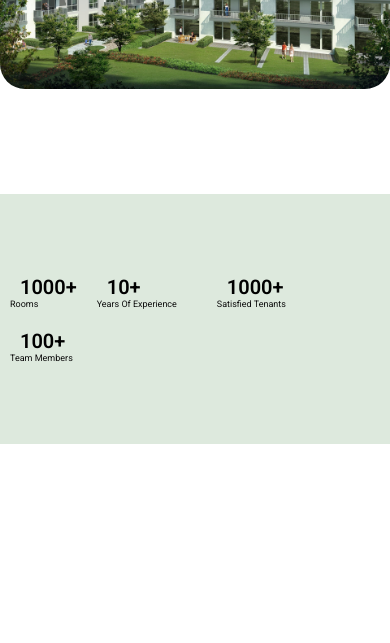
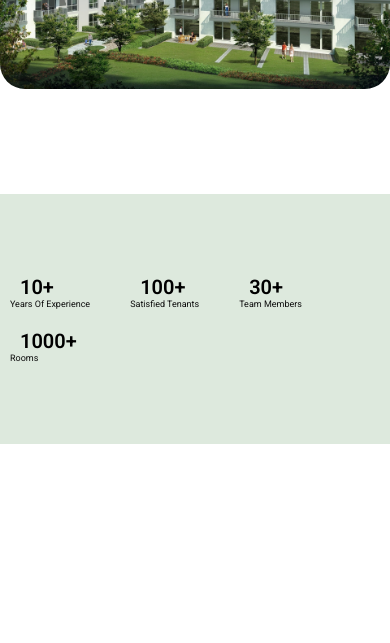
Before and after one commit to Naominm/URBAN-HAVEN, a website built with Vite: page index.html in a window 390 px wide. Shown: the part 201-844 px from the top of the page. Built offline with nearby package versions, Linux system fonts and the light colour scheme; files whose address does not match are found by name.

Commit message:
Added responsivity to the botton hero

```diff
--- a/index.html
+++ b/index.html
@@ -104,20 +104,20 @@
         <div class="bottom-hero">
           <div class="bottom-hero-items">
             <div class="item1">
-              <h3>1000+</h3>
-              <p>rooms</p>
-            </div>
-            <div class="item1">
               <h3>10+</h3>
               <p>years of experience</p>
             </div>
             <div class="item1">
-              <h3>1000+</h3>
+              <h3>100+</h3>
               <p>satisfied tenants</p>
             </div>
             <div class="item1">
-              <h3>100+</h3>
+              <h3>30+</h3>
               <p>team members</p>
+            </div>
+            <div class="item1">
+              <h3>1000+</h3>
+              <p>rooms</p>
             </div>
           </div>
         </div>
--- a/src/style.css
+++ b/src/style.css
@@ -462,7 +462,7 @@ body {
 }
 @media screen and (max-width: 48em) {
   .bottom-hero-items {
-    gap: 2.5rem;
+    gap: 2.6rem;
     margin-top: 0rem;
     padding-top: 0rem;
     max-height: 10rem;
```
